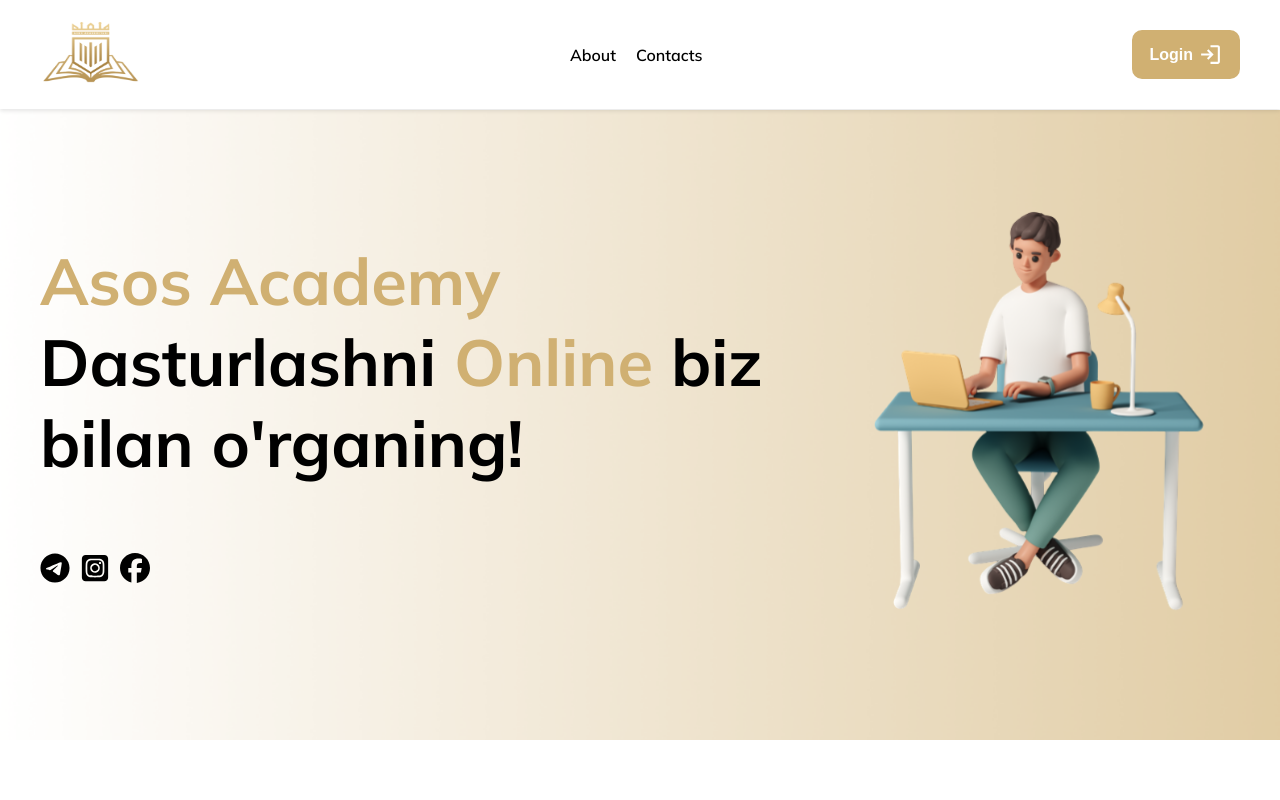
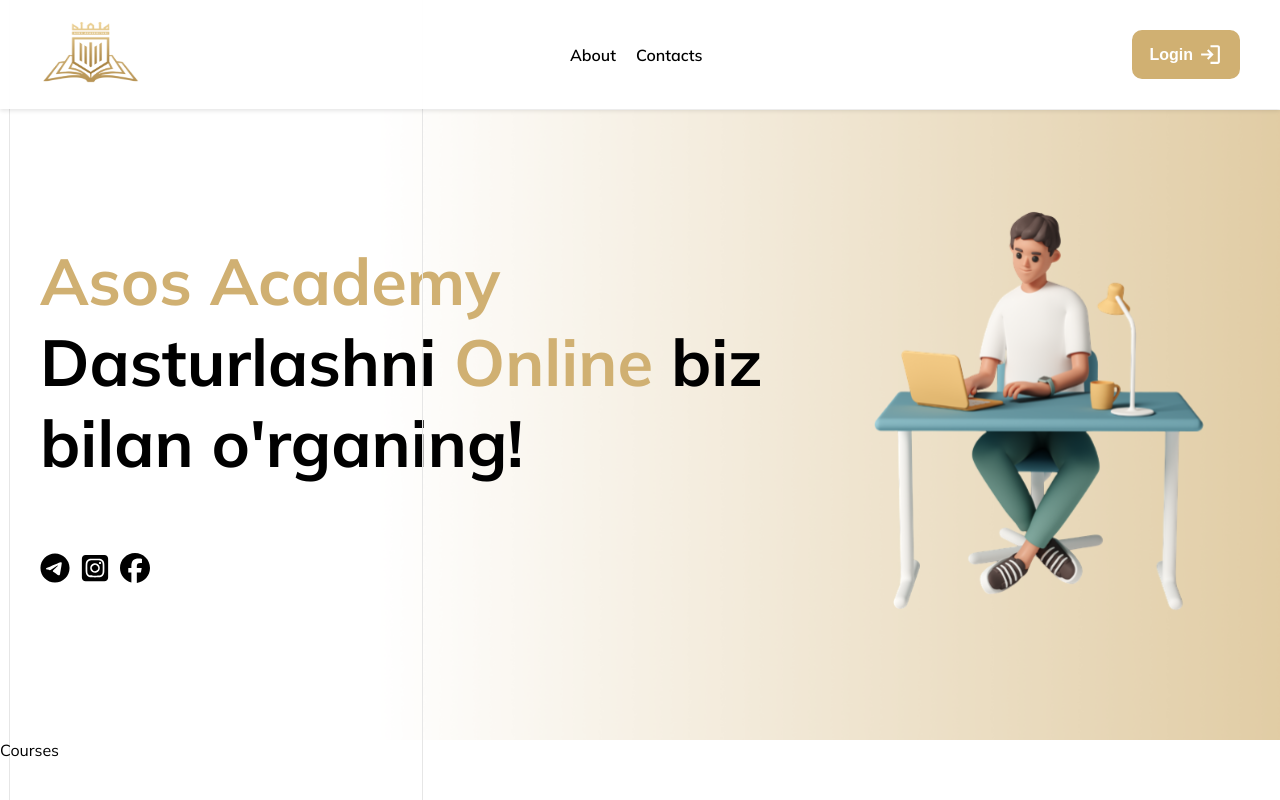
Before and after one commit to Jonibekweb01/Asos-Academy, a React (Create React App) app: page / in a window 1280 px wide. Built offline with nearby package versions, Linux system fonts and the light colour scheme; a web font is replaced by a local one.

Commit message:
Asos Academy

```diff
--- a/src/Pages/PublicPage/PublicPage.js
+++ b/src/Pages/PublicPage/PublicPage.js
@@ -5,6 +5,7 @@
 import ImgLogin from "../../assets/images/login_24dp_FFFFFF_FILL0_wght400_GRAD0_opsz24.svg";
 import "./PublicPage.css";
 import { Hero } from "../../components/Hero/Hero";
+import { Courses } from "../../components/Courses/Courses";
 
 export const PublicPage = () => {
   const [isMenuOpen, setIsMenuOpen] = useState(false);
@@ -60,7 +61,14 @@
           </HeaderInner>
         </div>
       </Header>
+
+      {/* HERO SECTION  */}
+
       <Hero />
+
+      {/* COURSES SECTION  */}
+
+      <Courses />
     </>
   );
 };
@@ -73,6 +81,7 @@
   width: 100%;
   background-color: #fffffff5;
   box-shadow: 0 2px 4px rgba(0, 0, 0, 0.1);
+  z-index: 12 !important;
 `;
 
 const HeaderInner = styled.div`
--- /dev/null
+++ b/src/components/Courses/Courses.js
@@ -0,0 +1,5 @@
+import React from "react";
+
+export const Courses = () => {
+  return <div>Courses</div>;
+};
--- a/src/components/Hero/Hero.css
+++ b/src/components/Hero/Hero.css
@@ -1,6 +1,7 @@
 @media only screen and (max-width:482px) {
     .hero {
         height: 100vh !important;
+        background-image: none !important;
     }
 
     .hero__inner {
@@ -24,3 +25,23 @@
 
 
 }
+
+.hero_a {
+    position: absolute;
+    height: 100vh;
+    width: 1.2px !important;
+    z-index: 10;
+    top: 0;
+    background-color: #e6e6e6;
+    right: 857px;
+}
+
+.hero_b {
+    position: absolute;
+    height: 100vh;
+    width: 1px !important;
+    z-index: -1;
+    top: 0;
+    background-color: #e6e6e6;
+    right: 1270px;
+}
--- a/src/components/Hero/Hero.js
+++ b/src/components/Hero/Hero.js
@@ -55,14 +55,16 @@
           </SocialMedia>
         </HeroInner>
       </div>
+      <div className="hero_b"></div>
+      <div className="hero_a"></div>
     </HeroBox>
   );
 };
 
 const HeroBox = styled.div`
   background-image: url(${Back});
-  background-size: cover;
-  background-position: center;
+  background-size: 900px;
+  background-position: right;
   background-repeat: no-repeat;
   width: 100%;
   height: 630px;
```
